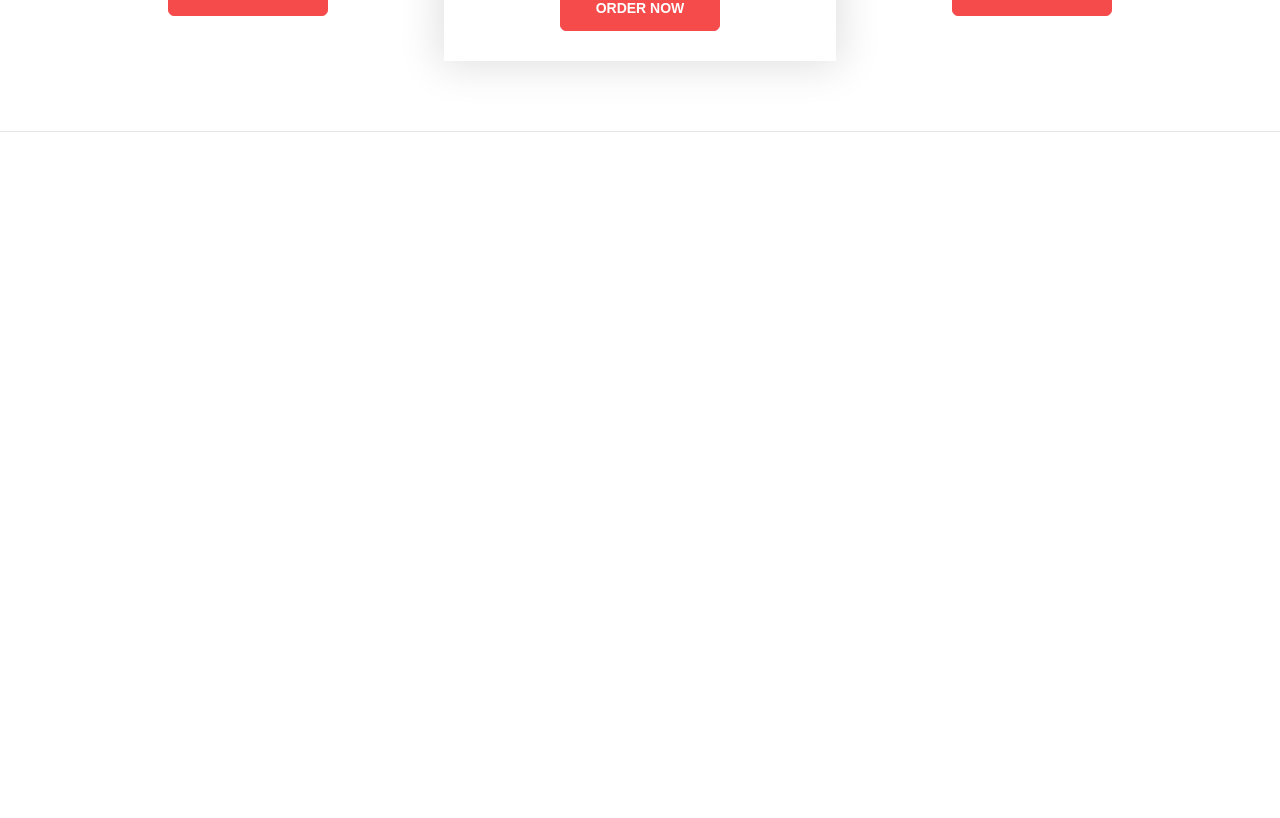
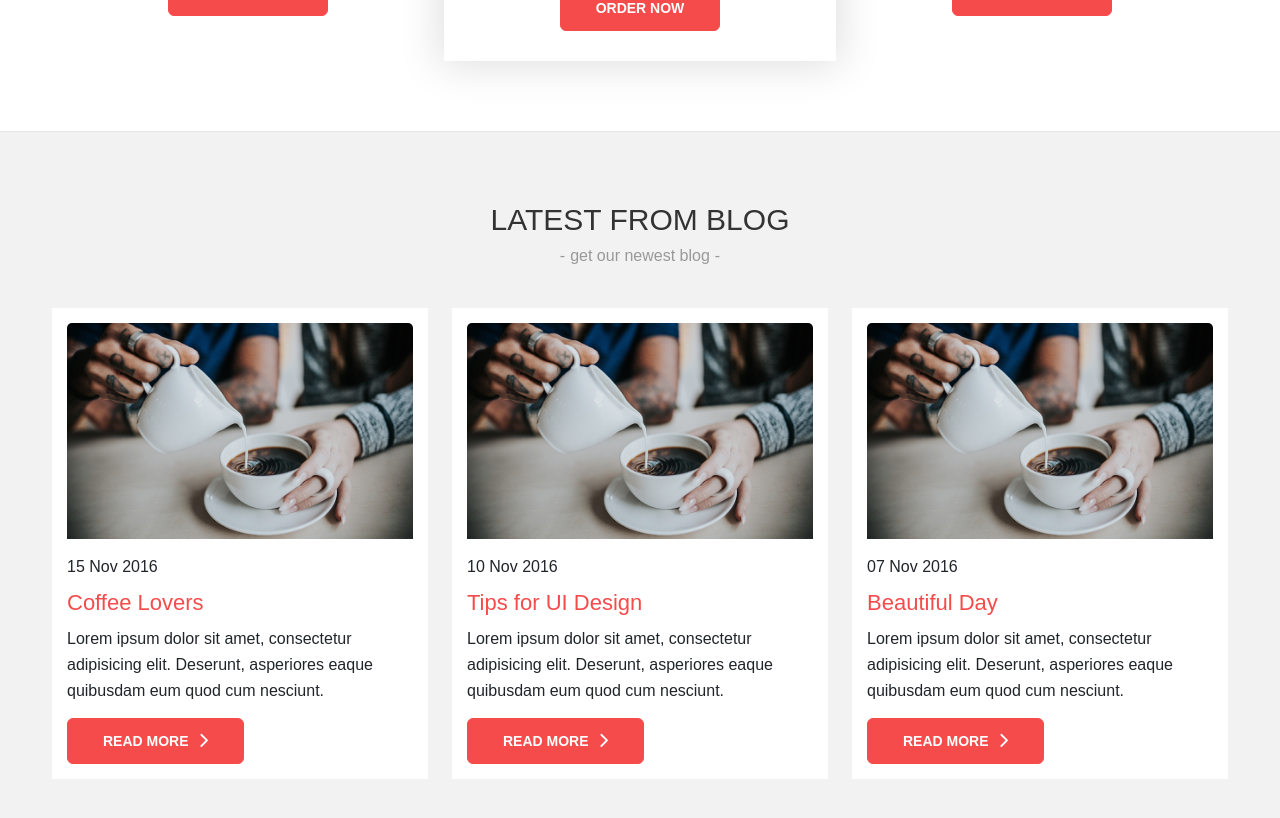
Before and after one commit to alihsanyuksel/companyWebsiteReactBootstrap, a React (Create React App) app in the folder company/: page / in a window 1280 px wide. Shown: the part 4827-5645 px from the top of the page. Before the commit the page ends 4959 px from the top, so only its background shows below. Built offline with nearby package versions, Linux system fonts and the light colour scheme.

Commit message:
listgroup and cards

```diff
--- a/company/src/App.js
+++ b/company/src/App.js
@@ -9,6 +9,7 @@
 import AppTeams from './components/teams';
 import AppTestimonials from './components/testimonials';
 import AppPricing from './components/pricing';
+import AppBlog from './components/blog';
 
 function App() {
   return (
@@ -24,6 +25,7 @@
         <AppTeams />
         <AppTestimonials />
         <AppPricing />
+        <AppBlog />
       </main>
     </div>
   );
--- /dev/null
+++ b/company/src/components/blog.js
@@ -0,0 +1,68 @@
+import Container from 'react-bootstrap/Container';
+import Row from 'react-bootstrap/Row';
+import Col from 'react-bootstrap/Col';
+import Card from 'react-bootstrap/Card';
+
+const blogData = [
+    {
+      id: 1,
+      image: require('../assets/images/blog1.jpg'),
+      time: '15 Nov 2016',
+      title: 'Coffee Lovers',
+      description: 'Lorem ipsum dolor sit amet, consectetur adipisicing elit. Deserunt, asperiores eaque quibusdam eum quod cum nesciunt.',
+      link: 'https://www.google.com'
+    },
+    {
+      id: 2,
+      image: require('../assets/images/blog2.jpg'),
+      time: '10 Nov 2016',
+      title: 'Tips for UI Design',
+      description: 'Lorem ipsum dolor sit amet, consectetur adipisicing elit. Deserunt, asperiores eaque quibusdam eum quod cum nesciunt.',
+      link: 'https://www.facebook.com'
+    },
+    {
+      id: 3,
+      image: require('../assets/images/blog3.jpg'),
+      time: '07 Nov 2016',
+      title: 'Beautiful Day',
+      description: 'Lorem ipsum dolor sit amet, consectetur adipisicing elit. Deserunt, asperiores eaque quibusdam eum quod cum nesciunt.',
+      link: 'https://www.twitter.com'
+    }
+  ]
+
+export default function AppBlog () {
+    return (
+    <section id="blog" className='block blog-block'>
+        <Container fluid>
+        <div className='title-holder'>
+            <h2>Latest from blog</h2>
+            <div className='subtitle'>get our newest blog</div>
+        </div>
+        <Row>
+            {
+                blogData.map(blog => {
+                    return (
+                    <Col sm={4} key={blog.id}>
+                        <div className='holder'>
+                        <Card>
+                            <Card.Img variant="top" src={blog.image} />
+                            <Card.Body>
+                                <time>{blog.time}</time>
+                                <Card.Title>{blog.title}</Card.Title>
+                                <Card.Text>
+                                {blog.description}
+                                </Card.Text>
+                                <a href={blog.link} className='btn btn-primary'>Read More <i className='fas fa-chevron-right'></i></a>
+                            </Card.Body>
+                        </Card>
+                        </div>
+                    </Col>
+                    )
+                })
+            }
+
+        </Row>
+        </Container>
+    </section>
+    )
+}
```
Also changed, not shown: company/src/assets/images/blog2.jpg (added), company/src/assets/images/blog3.jpg (added).
